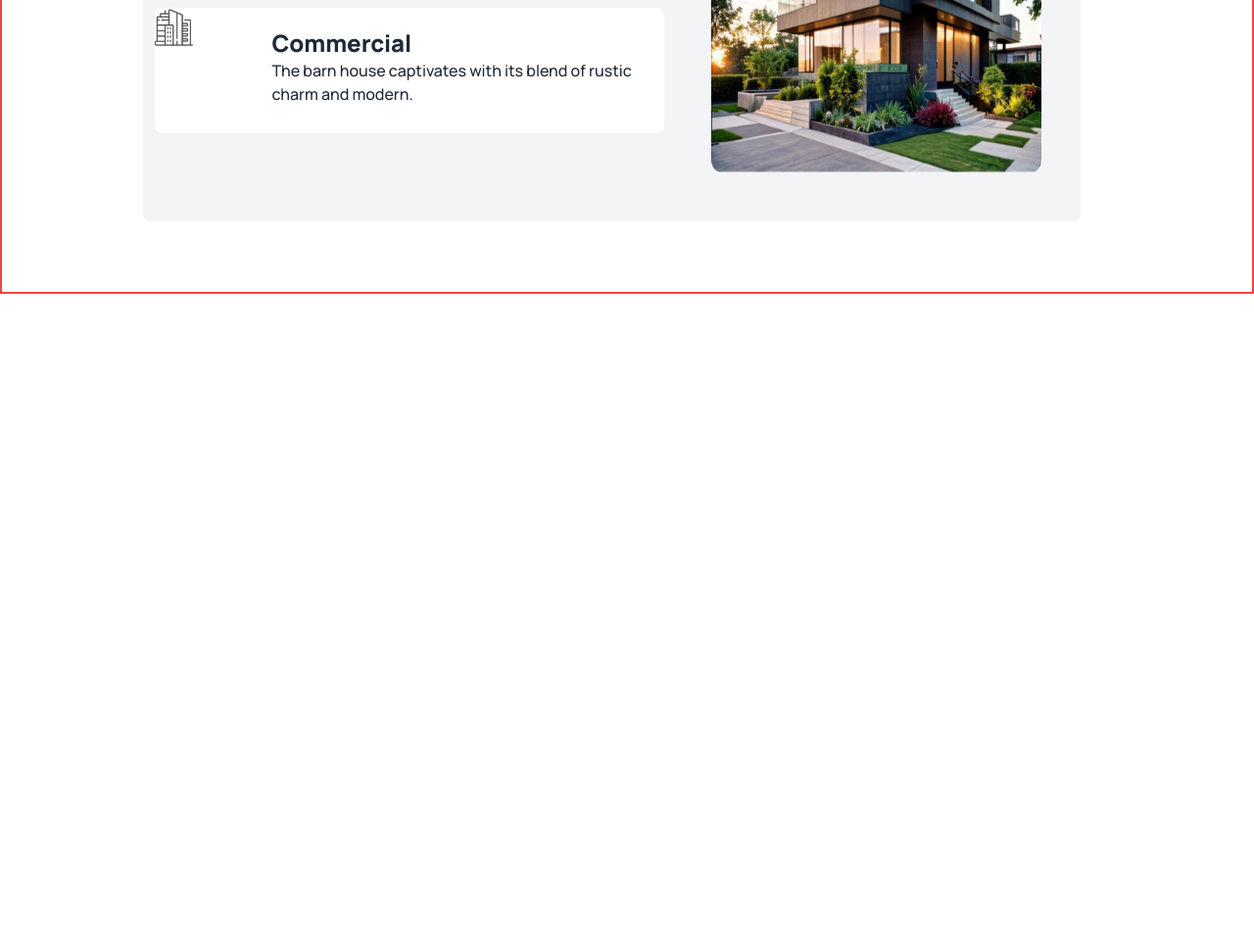
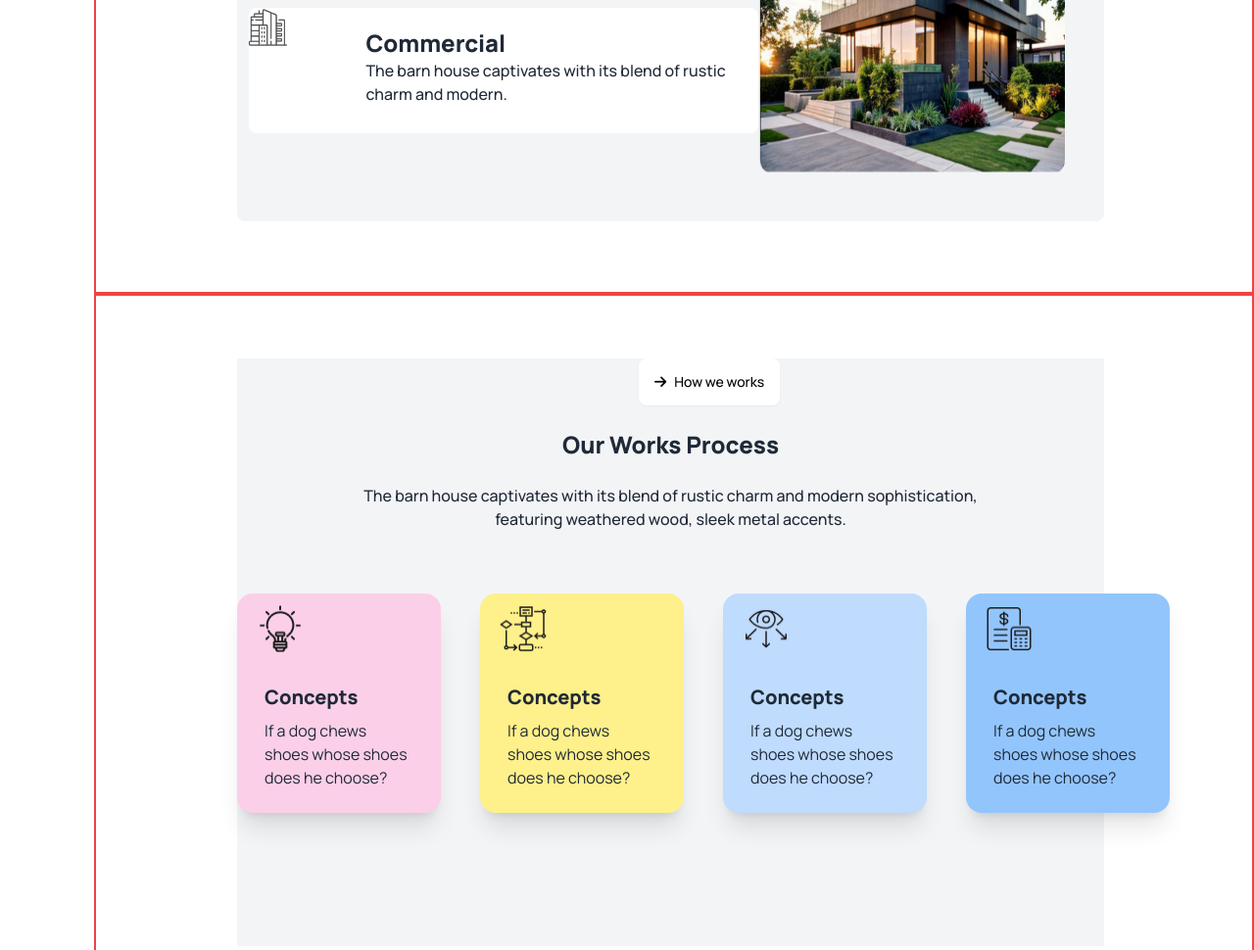
Before and after one commit to azimulevan/Assignment-03, a plain HTML site: page index.html in a window 1280 px wide. Shown: the part 1350-2320 px from the top of the page at 98% size. Before the commit the page ends 1650 px from the top, so only its background shows below. Drawn offline with nearby package versions, Linux system fonts and the light colour scheme.

Commit message:
added an html and css file

```diff
--- a/index.html
+++ b/index.html
@@ -41,7 +41,7 @@
 </head>
 <body>
 
-    <header class="manrope w-auto h-[700px] lg:h-[800px] border-2 border-red-500 container max-auto">
+    <header class="manrope w-auto h-[700px] lg:h-[800px] border-2 border-red-500 container max-auto lg:ml-24">
         <nav>
             <div class="navbar bg-base-100">
                 <div class="navbar-start">
@@ -115,7 +115,7 @@
                 <br>
 
 
-                <button class="btn btn-secondary bg-gradient-to-r from-[#c0e397] to-[#9dc86c] border-0 ml-[82px] lg:ml-[390px] rounded-3xl">View Details <i class="fa-solid fa-arrow-right -rotate-45 bg-[#93f126] rounded-full py-2 px-2 text-black"></i></button>
+                <button class="btn btn-secondary bg-gradient-to-r from-[#c0e397] to-[#9dc86c] border-0 ml-[90px] lg:ml-[390px] rounded-3xl ">View Details <i class="fa-solid fa-arrow-right -rotate-45 bg-[#93f126] rounded-full py-2 px-2 text-black"></i></button>
             </div>
 
         </div>
@@ -130,8 +130,7 @@
 
 
     <main>
-
-      <section class="manrope w-auto h-[1000px] lg:h-[850px] border-2 border-red-500 container max-auto">
+      <section class="manrope w-auto h-[1000px] lg:h-[850px] border-2 border-red-500 container max-auto lg:ml-24">
 
         <img class="lg:ml-10 lg:mt-20 hidden lg:block" src="assets/Vector.png" alt="">
 
@@ -140,7 +139,7 @@
         <div class="w-9/12 h-[600px] lg:h-[650px] border-0 rounded-lg mt-16 border-red-950 ml-14 lg:my-36 lg:ml-36 bg-gray-100 lg:-mt-0">
 
 
-          <button class="btn btn-active btn-secondary ml-[96px] bg-[#FFFFFF] text-black border-0 lg:ml-3 lg:mt-2"><i class="fa-solid fa-arrow-right"></i>About Us</button>
+          <button class="btn btn-active btn-secondary ml-[100px] bg-[#FFFFFF] text-black border-0 lg:ml-3 lg:mt-2 mt-4"><i class="fa-solid fa-arrow-right"></i>About Us</button>
           <br>
           <br>
 
@@ -284,6 +283,104 @@
 
 
 
+      <section class="manrope w-auto h-[1200px] lg:h-[850px] border-2 border-red-500 container max-auto lg:ml-24">
+
+
+        <div class="w-9/12  lg:h-[600px] border-0 border-red-950 ml-14 my-16 lg:ml-36 bg-gray-100">
+          <button class="btn btn-active btn-secondary ml-[87px] bg-white text-black font-medium border-0 lg:ml-[410px]"><i class="fa-solid fa-arrow-right"></i>How we works</button>
+          <br>
+          <br>
+            <h1 class="font-extrabold text-2xl text-center">Our Works Process</h1>
+            <br>
+            <p class="font-medium text-center">The barn house captivates with its blend of rustic charm and  modern sophistication, <br> featuring weathered wood, sleek metal accents.</p>
+
+
+
+<div class="flex flex-col lg:flex-row lg:gap-10  lg:mt-16 gap-5 mt-8">
+
+
+
+
+  <div>
+    <div class="card bg-base-100 lg:w-52 lg:h-56 shadow-xl bg-pink-200">
+
+       <img class="w-12 h-12 lg:ml-5 lg:mt-3" src="assets/concept.png" alt="">
+
+      <div class="card-body lg:-ml-1">
+        <h2 class="card-title font-extrabold">Concepts</h2>
+        <p>If a dog chews shoes whose shoes does he choose?</p>
+
+      </div>
+    </div>
+  </div>
+  <div>
+
+
+
+    <div class="card bg-base-100 lg:w-52 lg:h-56 shadow-xl bg-yellow-200">
+
+       <img class="w-12 h-12 lg:ml-5 lg:mt-3" src="assets/flow-chart.png" alt="">
+
+      <div class="card-body lg:-ml-1">
+        <h2 class="card-title font-extrabold">Concepts</h2>
+        <p>If a dog chews shoes whose shoes does he choose?</p>
+
+      </div>
+    </div>
+  </div>
+  <div>
+
+
+
+    <div class="card bg-base-100 lg:w-52 lg:h-56 shadow-xl bg-blue-200">
+
+       <img class="w-12 lg:h-12 lg:ml-5 lg:mt-3" src="assets/vision.png" alt="">
+
+      <div class="card-body lg:-ml-1">
+        <h2 class="card-title font-extrabold">Concepts</h2>
+        <p>If a dog chews shoes whose shoes does he choose?</p>
+
+      </div>
+    </div>
+  </div>
+  <div>
+
+    <div class="card bg-base-100 lg:w-52 lg:h-56 shadow-xl bg-blue-300">
+
+       <img class="w-12 h-12 lg:ml-5 lg:mt-3" src="assets/budget-planning.png" alt="">
+
+      <div class="card-body lg:-ml-1">
+        <h2 class="card-title font-extrabold">Concepts</h2>
+        <p>If a dog chews shoes whose shoes does he choose?</p>
+
+      </div>
+    </div>
+  </div>
+
+
+</div>
+
+        </div>
+
+
+</section>
+
+
+
+
+
+
+
+
+
+
+
+
+
+
+
+
+
 
 
 
```
